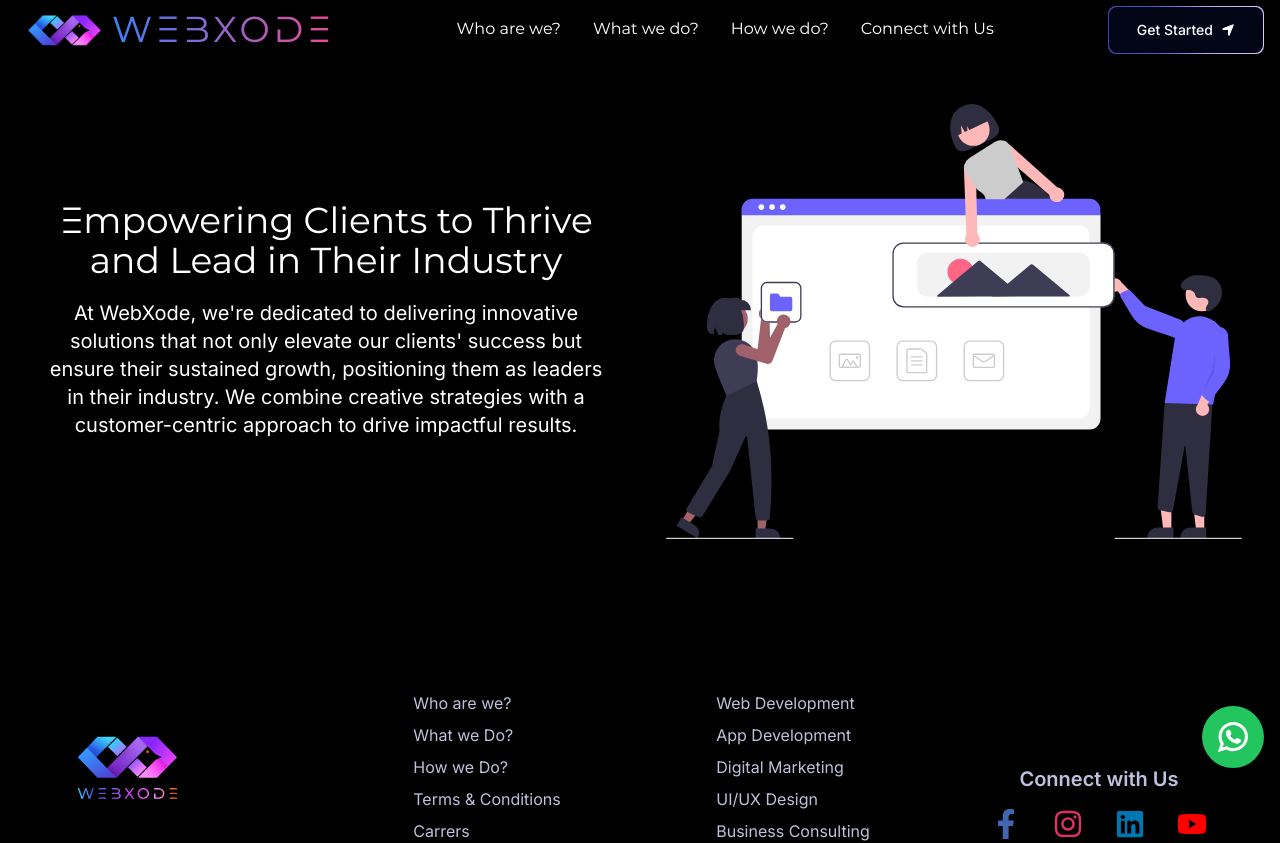
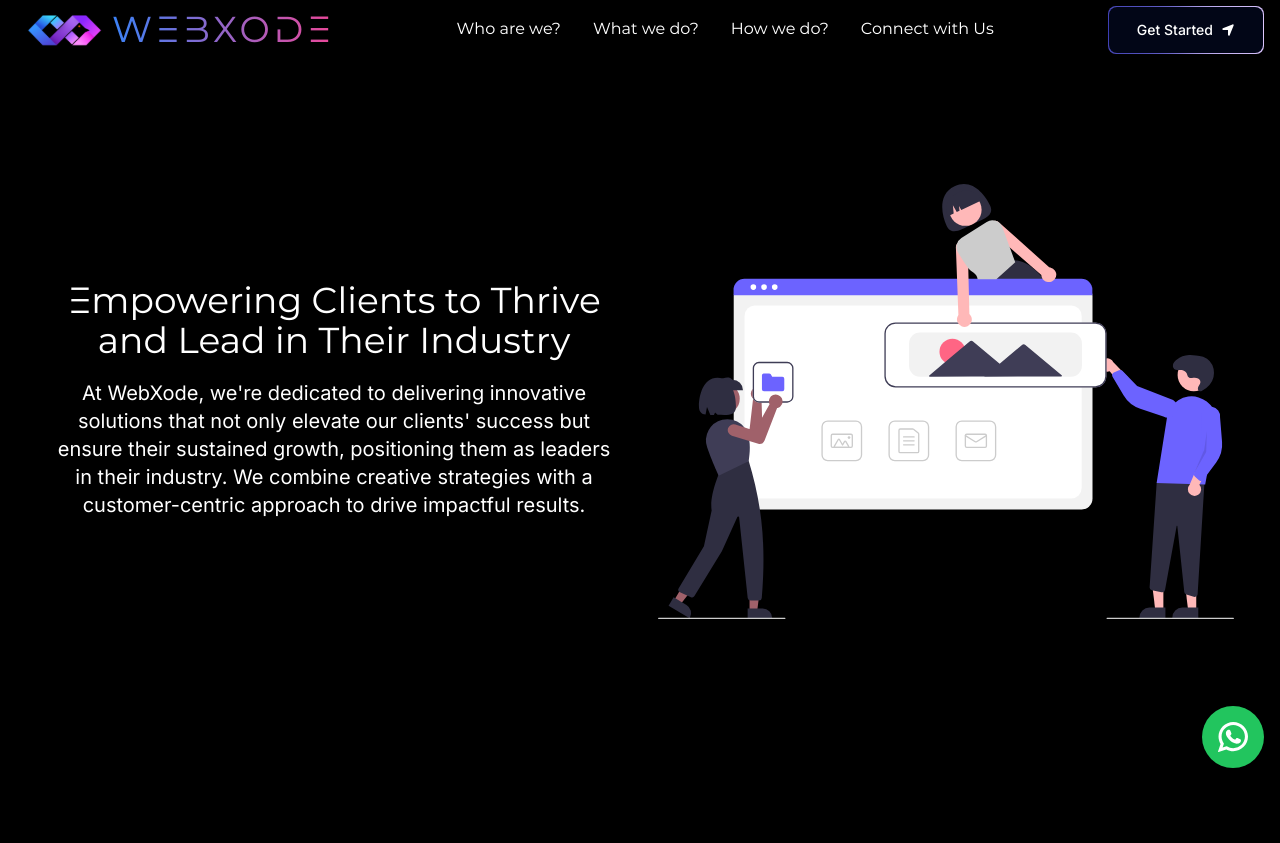
Before and after one commit to WebXodeTechnologies/webxode, a Next.js app in the folder webxode/: page /who-are-we in a window 1280 px wide. Shown: the top 843 px of the page. Built offline with nearby package versions, Linux system fonts and the light colour scheme.

Commit message:
About intro

```diff
--- a/webxode/app/who-are-we/page.tsx
+++ b/webxode/app/who-are-we/page.tsx
@@ -1,35 +1,19 @@
 import React from 'react'
-import Image from 'next/image'
-import Test from "@/public/about/test1.svg"
+import Intro from "@/components/AboutPage/IntroComponent"
+import Mission from '@/components/AboutPage/Mission'
 
-const page = () => {
+const Page = () => {
   return (
-    <section className="py-20">
-      <div className="container mx-auto grid grid-cols-1 sm:grid-cols-1 md:grid-cols-2 lg:grid-cols-2 xl:grid-cols-2 2xl:grid-cols-2 gap-6 p-6 rounded-lg shadow-lg">
-        {/* Grid 1 */}
-        <div className="flex justify-center items-center px-4 py-2">
-          <div className="text-center">
-            <h1 className="text-3xl sm:text-4xl md:text-4xl font-bold text-white mb-4 font-montserrat">
-              Empowering Clients to Thrive and Lead in Their Industry
-            </h1>
-            <p className="text-base sm:text-lg md:text-xl text-white">
-              At WebXode, we're dedicated to delivering innovative solutions that not only elevate our clients' success but ensure their sustained growth, positioning them as leaders in their industry. We combine creative strategies with a customer-centric approach to drive impactful results.
-            </p>
-          </div>
+    <main className="min-h-screen">
+      {/* Section for Intro Component */}
+      <section className="py-20">
+        <div className="container mx-auto px-2 sm:px-2 md:px-4">
+          <Intro />
+          <Mission/>
         </div>
-        {/* Grid 2 */}
-        <div className="flex justify-center items-center">
-          <Image
-            src={Test}
-            alt="test"
-            width={400}
-            height={400}
-            className="w-full h-auto max-w-xs sm:max-w-sm md:max-w-md lg:max-w-lg xl:max-w-xl 2xl:max-w-2xl"
-          />
-        </div>
-      </div>
-    </section>
+      </section>
+    </main>
   )
 }
 
-export default page
+export default Page
--- /dev/null
+++ b/webxode/components/AboutPage/IntroComponent.tsx
@@ -0,0 +1,35 @@
+import React from 'react'
+import Image from 'next/image'
+import Test from "@/public/about/test1.svg"
+
+const IntroComponent = () => {
+  return (
+    <section className="py-20">
+    <div className="container mx-auto grid grid-cols-1 sm:grid-cols-1 md:grid-cols-2 lg:grid-cols-2 xl:grid-cols-2 2xl:grid-cols-2 gap-6 p-6 rounded-lg shadow-lg">
+      {/* Grid 1 */}
+      <div className="flex justify-center items-center px-4 py-2">
+        <div className="text-center">
+          <h1 className="text-3xl sm:text-4xl md:text-4xl font-bold text-white mb-4 font-montserrat">
+            Empowering Clients to Thrive and Lead in Their Industry
+          </h1>
+          <p className="text-base sm:text-lg md:text-xl text-white">
+            At WebXode, we're dedicated to delivering innovative solutions that not only elevate our clients' success but ensure their sustained growth, positioning them as leaders in their industry. We combine creative strategies with a customer-centric approach to drive impactful results.
+          </p>
+        </div>
+      </div>
+      {/* Grid 2 */}
+      <div className="flex justify-center items-center">
+        <Image
+          src={Test}
+          alt="test"
+          width={400}
+          height={400}
+          className="w-full h-auto max-w-xs sm:max-w-sm md:max-w-md lg:max-w-lg xl:max-w-xl 2xl:max-w-2xl"
+        />
+      </div>
+    </div>
+  </section>
+  )
+}
+
+export default IntroComponent
--- /dev/null
+++ b/webxode/components/AboutPage/Mission.tsx
@@ -0,0 +1,11 @@
+import React from 'react'
+
+const Mission = () => {
+  return (
+    <section>
+
+    </section>
+  )
+}
+
+export default Mission
```
Also changed, not shown: webxode/public/about/test2.jpg (added).
